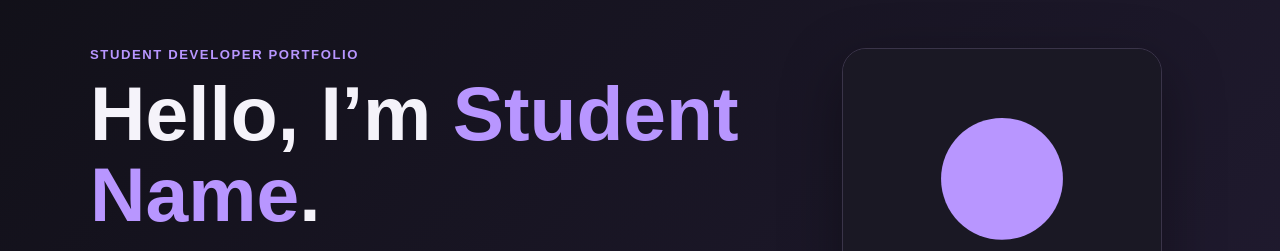
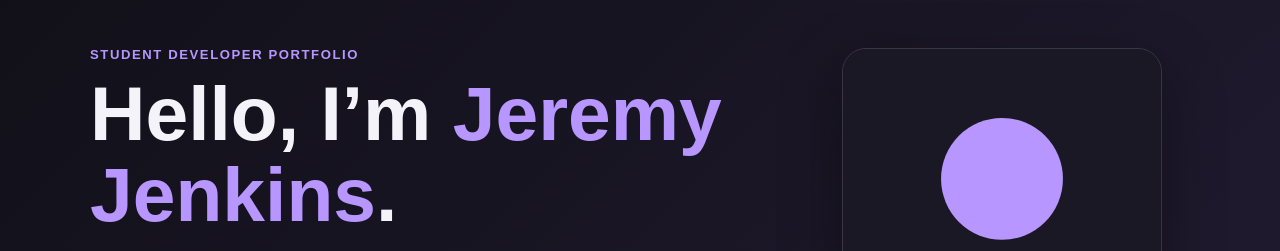
Before and after one commit to jpj634424-bit/jpj634424-bit.github.io, a plain HTML site: page student-portfolio-starter-files/index.html in a window 1280 px wide. Shown: the part 141-392 px from the top of the page. Drawn offline with Linux system fonts and the light colour scheme.

Commit message:
Correct portfolio placeholders and HTML structure

```diff
--- a/student-portfolio-starter-files/index.html
+++ b/student-portfolio-starter-files/index.html
@@ -27,7 +27,7 @@
             <div class="container hero-content">
                 <div>
                     <p class="eyebrow">Student Developer Portfolio</p>
-                    <h1>Hello, I’m <span>Student Name</span>.</h1>
+                    <h1>Hello, I’m <span>Jeremy Jenkins</span>.</h1>
 
 <p class="hero-text">
     I am an aspiring game developer currently studying Game Development at Full Sail University. I enjoy building interactive applications, designing combat systems, and solving problems through C++ programming. My goal is to create innovative fighting games that combine engaging gameplay, creative characters, and unique combat mechanics.
@@ -45,7 +45,7 @@
 
         <section id="about" class="section">
             <div class="container narrow">
-                <p class="section-label">About Me</p>
+
 
 <p class="section-label">About Me</p>
 <h2>Who I Am as a Developer</h2>
@@ -93,7 +93,7 @@
     </article>
 </div>
 
-                </div>
+
             </div>
         </section>
 
@@ -184,7 +184,7 @@
 
     <footer class="site-footer">
         <div class="container">
-            <p>&copy; 2026 Student Name. Built with HTML, CSS, GitHub, and GitHub Pages.</p>
+            <p>&copy; 2026 Jeremy Jenkins. Built with HTML, CSS, GitHub, and GitHub Pages.</p>
         </div>
     </footer>
 </body>
```
